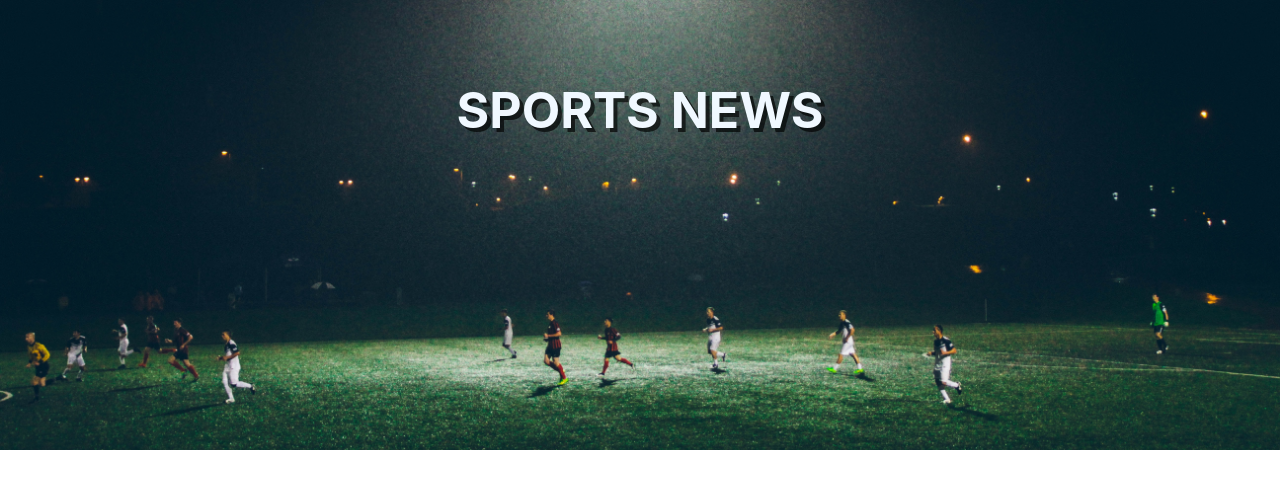
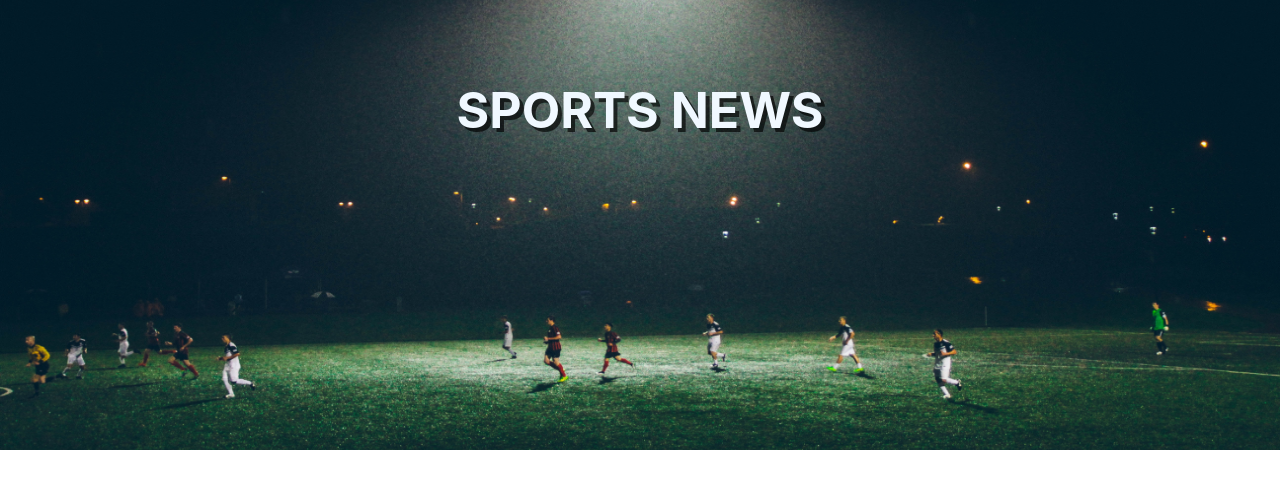
Before and after one commit to EgiNS/news-website, a PHP site: page /sports.html in a window 1280 px wide. Shown: the part 50-539 px from the top of the page. Run offline with PHP 8.4, Linux system fonts and the light colour scheme.

Commit message:
Add files via upload

```diff
--- a/Frontend Using API/health.html
+++ b/Frontend Using API/health.html
@@ -4,7 +4,7 @@
     <meta charset="UTF-8">
     <meta http-equiv="X-UA-Compatible" content="IE=edge">
     <meta name="viewport" content="width=device-width, initial-scale=1.0">
-    <title>Document</title>
+    <title>Health Page</title>
     <script src="script.js"></script>
     <link rel="stylesheet" href="style.css">
 </head>
--- a/Frontend Using API/news.html
+++ b/Frontend Using API/news.html
@@ -4,7 +4,7 @@
     <meta charset="UTF-8">
     <meta http-equiv="X-UA-Compatible" content="IE=edge">
     <meta name="viewport" content="width=device-width, initial-scale=1.0">
-    <title>Document</title>
+    <title>Homepage</title>
     <script src="script.js" defer></script>
     <link rel="stylesheet" href="style.css">
 </head>
--- a/Frontend Using API/politics.html
+++ b/Frontend Using API/politics.html
@@ -4,7 +4,7 @@
     <meta charset="UTF-8">
     <meta http-equiv="X-UA-Compatible" content="IE=edge">
     <meta name="viewport" content="width=device-width, initial-scale=1.0">
-    <title>Document</title>
+    <title>Politics Page</title>
     <script src="script.js"></script>
     <link rel="stylesheet" href="style.css">
 </head>
--- a/Frontend Using API/sports.html
+++ b/Frontend Using API/sports.html
@@ -4,7 +4,7 @@
     <meta charset="UTF-8">
     <meta http-equiv="X-UA-Compatible" content="IE=edge">
     <meta name="viewport" content="width=device-width, initial-scale=1.0">
-    <title>Document</title>
+    <title>Sports Page</title>
     <script src="script.js" defer></script>
     <link rel="stylesheet" href="style.css">
 </head>
--- a/Frontend Using API/style.css
+++ b/Frontend Using API/style.css
@@ -117,8 +117,8 @@ nav ul ul li{
 .sportspage .hero {
     background-image: url("../Frontend Using API/abigail-keenan-8-s5QuUBtyM-unsplash.jpg");
     background-repeat: no-repeat;
-    background-size: 100%;
-    background-position-y: -300px;
+    background-size: 100% 750px;
+    background-position-y: -220px;
     height: 450px;
     width: 100%;
     margin-bottom: 50px;
--- a/Frontend Using API/technology.html
+++ b/Frontend Using API/technology.html
@@ -4,7 +4,7 @@
     <meta charset="UTF-8">
     <meta http-equiv="X-UA-Compatible" content="IE=edge">
     <meta name="viewport" content="width=device-width, initial-scale=1.0">
-    <title>Document</title>
+    <title>Technology Page</title>
     <script src="script.js" defer></script>
     <link rel="stylesheet" href="style.css">
 </head>
```
